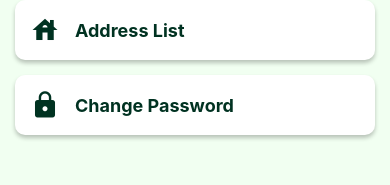
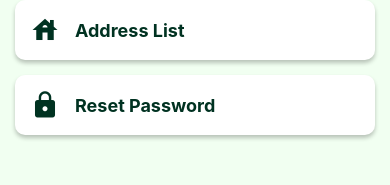
Before and after one commit to GroMart-Project/gromart-mobile, a React Native app: screen /Profile in a window 390 px wide. Shown: the part 445-630 px from the top of the page. Built offline with nearby package versions, Linux system fonts and the light colour scheme.

Commit message:
Modify 'change password' to 'reset password'

```diff
--- a/src/data/OptionsData.js
+++ b/src/data/OptionsData.js
@@ -25,8 +25,8 @@ export default [
   },
   {
     id: "5",
-    title: "Change Password",
+    title: "Reset Password",
     icon: "lock",
-    route: "Change Password",
+    route: "Reset Password",
   },
 ];
--- a/src/navigation/AppNavigator.js
+++ b/src/navigation/AppNavigator.js
@@ -13,7 +13,7 @@ import EditProfileScreen from "../screens/profile/EditProfileScreen";
 import OrdersScreen from "../screens/profile/OrdersScreen";
 import WishlistScreen from "../screens/profile/WishlistScreen";
 import AddressListScreen from "../screens/profile/AddressListScreen";
-import ChangePasswordScreen from "../screens/profile/ChangePasswordScreen";
+import ResetPasswordScreen from "../screens/profile/ResetPasswordScreen";
 
 const MainStack = createNativeStackNavigator();
 
@@ -45,8 +45,8 @@ export default function AppNavigator() {
         <MainStack.Screen name="Wishlist" component={WishlistScreen} />
         <MainStack.Screen name="Address List" component={AddressListScreen} />
         <MainStack.Screen
-          name="Change Password"
-          component={ChangePasswordScreen}
+          name="Reset Password"
+          component={ResetPasswordScreen}
         />
         {/* Screen from profile screen */}
       </MainStack.Navigator>
--- a/src/screens/profile/ChangePasswordScreen.js
+++ b/src/screens/profile/ResetPasswordScreen.js
@@ -2,7 +2,7 @@ import { StyleSheet, Text, View } from "react-native";
 import React, { useLayoutEffect } from "react";
 import HeaderStyles from "../../components/utilities/HeaderStyles";
 
-export default function ChangePasswordScreen({ navigation }) {
+export default function ResetPasswordScreen({ navigation }) {
   // Header Styling//
   useLayoutEffect(() => {
     navigation.setOptions(HeaderStyles());
@@ -11,7 +11,7 @@ export default function ChangePasswordScreen({ navigation }) {
 
   return (
     <View>
-      <Text>ChangePasswordScreen</Text>
+      <Text>ResetPasswordScreen</Text>
     </View>
   );
 }
```
